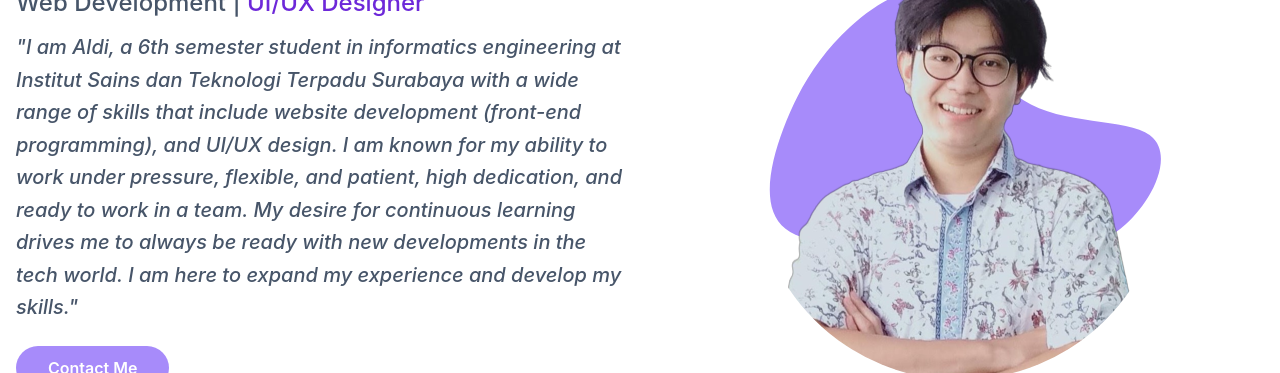
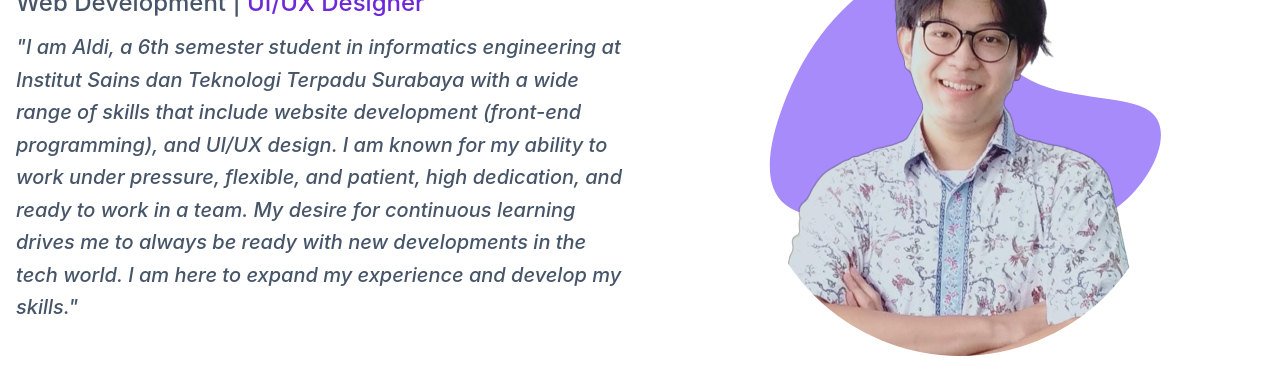
Before and after one commit to NetskyA/Portofolio-aldi_afendiyanto, a website: page index.html in a window 1280 px wide. Shown: the part 229-602 px from the top of the page. Drawn offline with nearby package versions, Linux system fonts and the light colour scheme.

Commit message:
Update index.html

```diff
--- a/index.html
+++ b/index.html
@@ -116,9 +116,9 @@
                             "I am Aldi, a 6th semester student in informatics engineering at Institut Sains dan Teknologi Terpadu Surabaya with a wide range of skills that include website development (front-end programming), and UI/UX design. I am known for my ability to work under pressure, flexible, and patient, high dedication, and ready to work in a team. My desire for continuous learning drives me to always be ready with new developments in the tech world. I am here to expand my experience and develop my skills."
                         </p>
                         <!-- <hr class="h-1 w-full rounded-full my-8 justify-center lg:w-1/2  bg-medium_gray dark:bg-medium_gray"> -->
-                        <div class="bottom-auto">
+<!--                         <div class="bottom-auto">
                             <a href="#" class="text-base font-semibold lg:mt-3 text-white bg-primary py-3 px-8 rounded-full hover:shadow-xl hover:opacity-80 transition duration-300 ease-in-out hover:text-white hover:bg-medium_purple">Contact Me</a>
-                        </div>
+                        </div> -->
                     </div>
                 <!-- and side left -->
 
```
